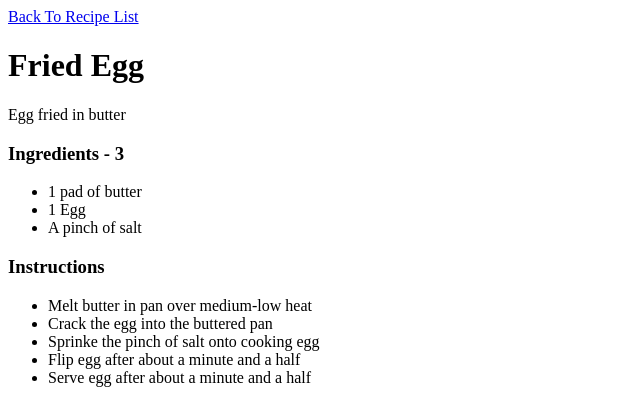
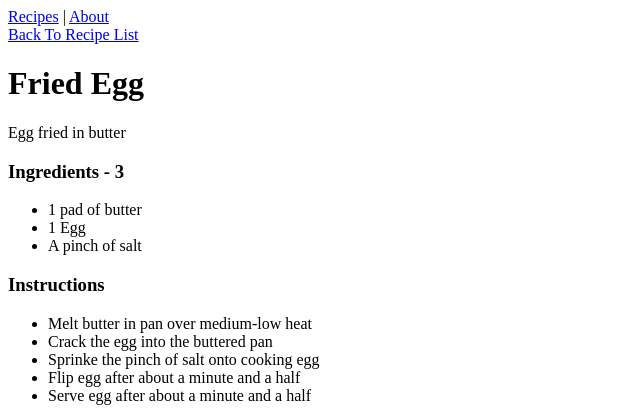
Before and after one commit to frank-quoc/codeacademy_python_flask, a Flask app: page /recipe/1 in a window 1280 px wide. Shown: the top 420 px of the page, without its empty margins (0-640 px from the left). Run offline with Flask 2, Linux system fonts and the light colour scheme.

Commit message:
add nav bar

```diff
--- a/flask/jinja2/lesson_1/templates/base.html
+++ b/flask/jinja2/lesson_1/templates/base.html
@@ -1,6 +1,12 @@
 <!DOCTYPE html>
 <html>
   <body>
-    {%block content%}{%endblock%}
+    <div>
+      <a href="/">Recipes</a>
+       |
+      <a href="/about">About</a>
+    </div>
+    {% block content %}
+    {% endblock %}
   </body>
 </html>
```
